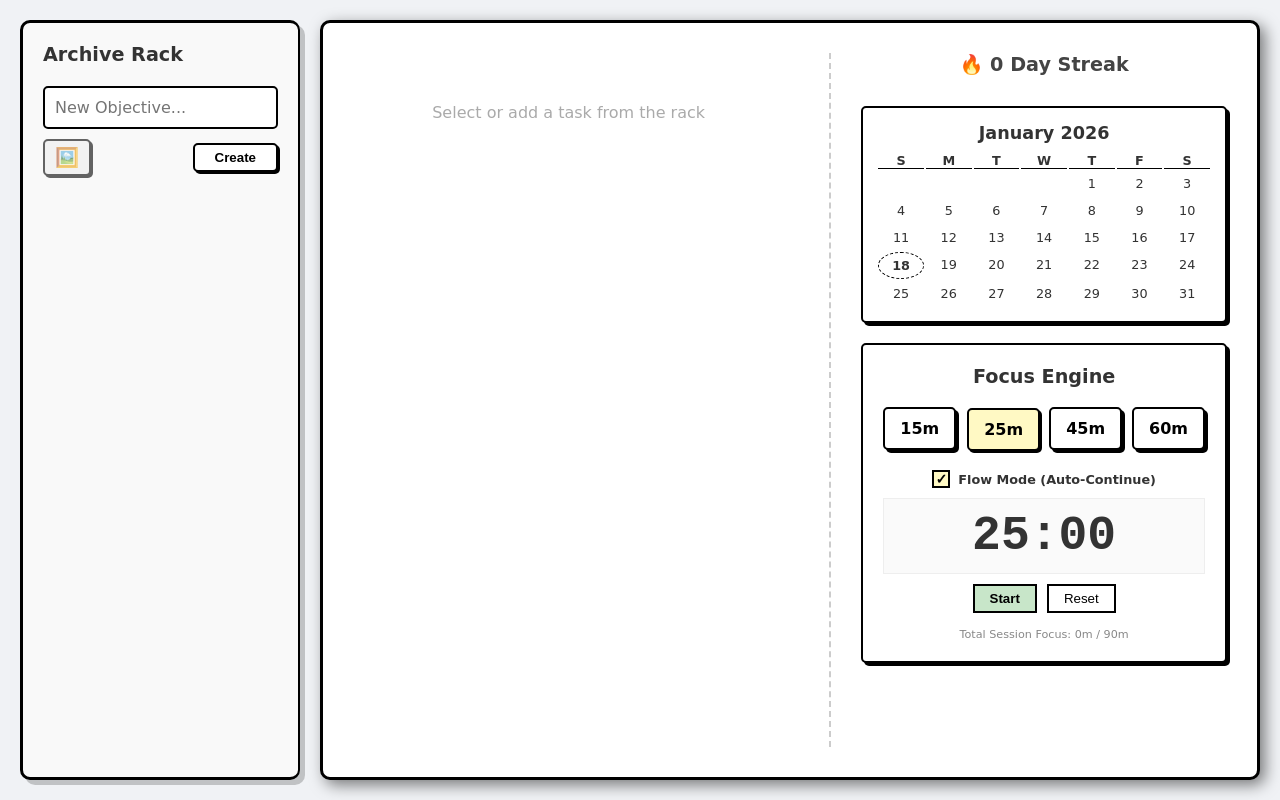
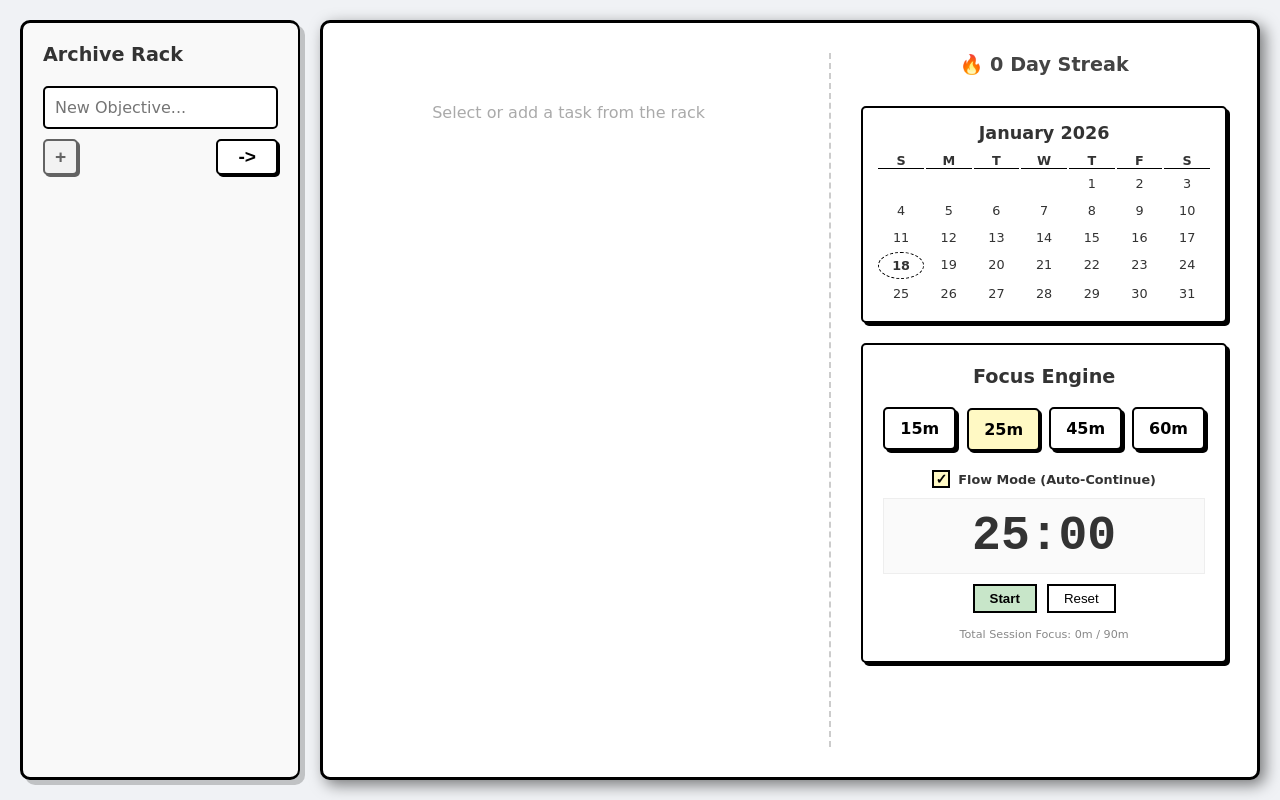
Before and after one commit to BayuuPermana/Paper-todo, a React (Vite) app: page / in a window 1280 px wide. Built offline with nearby package versions, Linux system fonts and the light colour scheme.

Commit message:
style: refine UI with minimalist symbols (+ for images, -> for submission)

```diff
--- a/src/AddTodo.jsx
+++ b/src/AddTodo.jsx
@@ -68,11 +68,12 @@ function AddTodo({ onAdd }) {
               padding: '5px 10px',
               opacity: image ? 1 : 0.6,
               boxShadow: '2px 2px 0px black',
-              transition: 'all 0.1s'
+              transition: 'all 0.1s',
+              fontWeight: 'bold'
             }}
             title={image ? 'Image attached' : 'Attach image'}
           >
-            🖼️
+            +
           </button>
           <button
             type="submit"
@@ -84,10 +85,11 @@ function AddTodo({ onAdd }) {
               borderRadius: '5px',
               fontWeight: 'bold',
               cursor: 'pointer',
-              boxShadow: '2px 2px 0px black'
+              boxShadow: '2px 2px 0px black',
+              fontSize: '1.2em'
             }}
           >
-            {isProcessing ? '...' : 'Create'}
+            {isProcessing ? '...' : '->'}
           </button>
         </div>
         <input
--- a/src/TodoItem.jsx
+++ b/src/TodoItem.jsx
@@ -147,12 +147,13 @@ function TodoItem({ todo, onToggleComplete, onDelete, onAddSubTask, onSubTaskTog
                     background: 'none',
                     border: 'none',
                     cursor: 'pointer',
-                    fontSize: '1em',
-                    opacity: subTaskImage ? 1 : 0.4
+                    fontSize: '1.2em',
+                    opacity: subTaskImage ? 1 : 0.4,
+                    fontWeight: 'bold'
                   }}
                   title={subTaskImage ? 'Image attached' : 'Attach image'}
                 >
-                  🖼️
+                  +
                 </button>
                 <button
                   type="submit"
@@ -162,11 +163,12 @@ function TodoItem({ todo, onToggleComplete, onDelete, onAddSubTask, onSubTaskTog
                     backgroundColor: '#fff',
                     border: '1px solid black',
                     borderRadius: '3px',
-                    fontSize: '0.8em',
-                    cursor: 'pointer'
+                    fontSize: '1em',
+                    cursor: 'pointer',
+                    fontWeight: 'bold'
                   }}
                 >
-                  {isProcessing ? '...' : 'Add Step'}
+                  {isProcessing ? '...' : '->'}
                 </button>
               </div>
               <input
```
Also changed, not shown: 2 other files (tests, documents, lock files or other folders).
